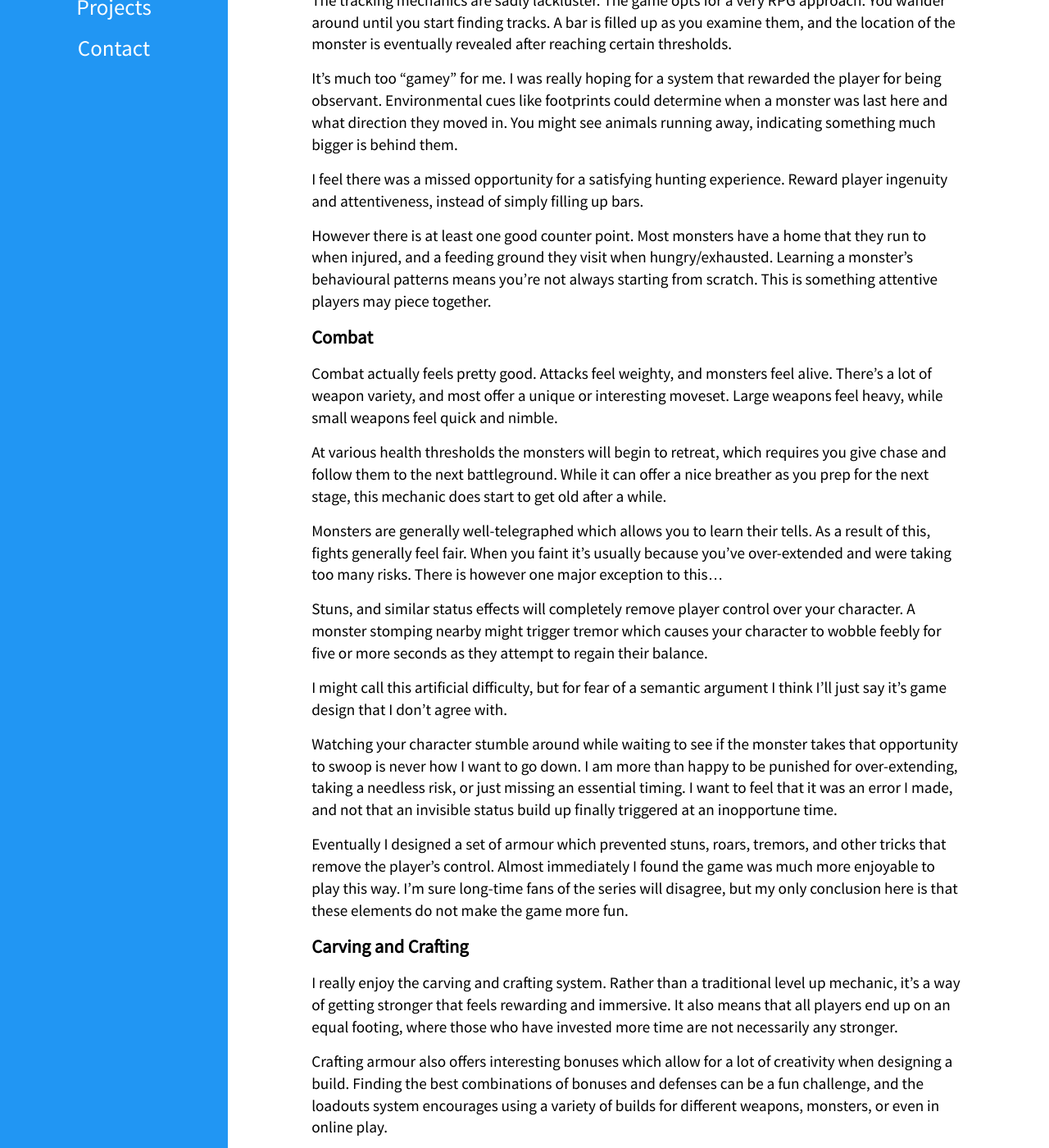
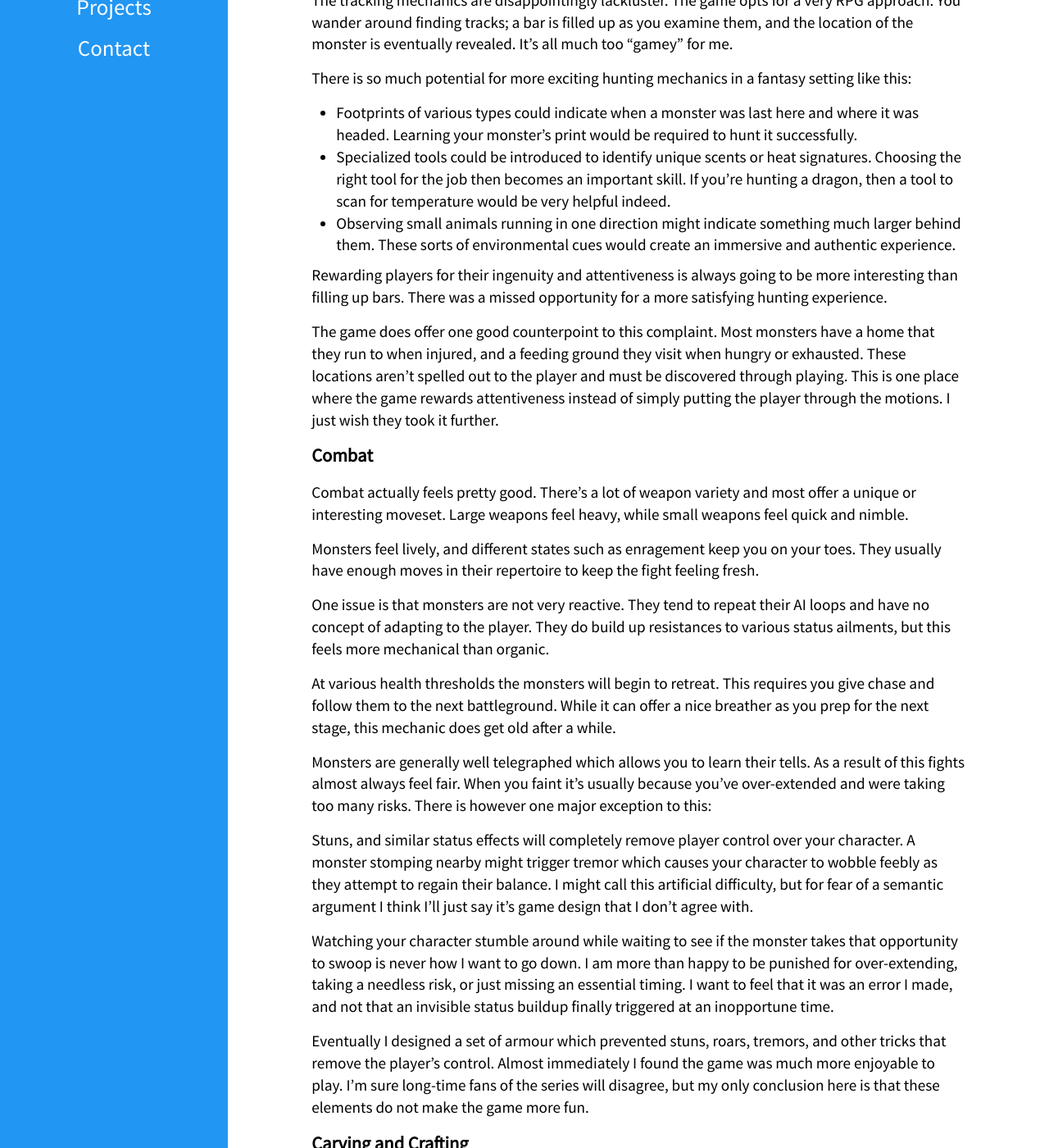
Before and after one commit to WesCook/wescook.github.io, a Jekyll site: the page built from blog/_posts/2019-03-10-monster-hunter-world.md, in a window 1280 px wide and 1400 px high, scrolled down 442 px. Shown: the whole window at 82% size. Built offline with Jekyll 4.4.1, drawn with Linux system fonts in a browser that asks for light colours; some of the changed text lies outside the part shown.

Commit message:
MHW post revision

```diff
--- a/blog/_posts/2019-03-10-monster-hunter-world.md
+++ b/blog/_posts/2019-03-10-monster-hunter-world.md
@@ -7,71 +7,81 @@ Monster Hunter: World checks a lot of boxes.  It has great map design, an except
 
 ## Monster Hunting
 
-The primary gameplay of Monster Hunter is of course hunting monsters.  Tracking and hunting monsters down to carve materials for your next upgrade.
+The primary gameplay of Monster Hunter is of course hunting monsters -- tracking monsters down to carve materials for your next upgrade.
 
 ### Tracking
 
-The tracking mechanics are sadly lackluster.  The game opts for a very RPG approach.  You wander around until you start finding tracks.  A bar is filled up as you examine them, and the location of the monster is eventually revealed after reaching certain thresholds.
+The tracking mechanics are disappointingly lackluster.  The game opts for a very RPG approach.  You wander around finding tracks; a bar is filled up as you examine them, and the location of the monster is eventually revealed.  It's all much too "gamey" for me.
 
-It's much too "gamey" for me.  I was really hoping for a system that rewarded the player for being observant.  Environmental cues like footprints could determine when a monster was last here and what direction they moved in.  You might see animals running away, indicating something much bigger is behind them.
+There is so much potential for more exciting hunting mechanics in a fantasy setting like this:
 
-I feel there was a missed opportunity for a satisfying hunting experience.  Reward player ingenuity and attentiveness, instead of simply filling up bars.
+* Footprints of various types could indicate when a monster was last here and where it was headed.  Learning your monster's print would be required to hunt it successfully.
+* Specialized tools could be introduced to identify unique scents or heat signatures.  Choosing the right tool for the job then becomes an important skill.  If you're hunting a dragon, then a tool to scan for temperature would be very helpful indeed.
+* Observing small animals running in one direction might indicate something much larger behind them.  These sorts of environmental cues would create an immersive and authentic experience.
 
-However there is at least one good counter point.  Most monsters have a home that they run to when injured, and a feeding ground they visit when hungry/exhausted.  Learning a monster's behavioural patterns means you're not always starting from scratch.  This is something attentive players may piece together.
+Rewarding players for their ingenuity and attentiveness is always going to be more interesting than filling up bars.  There was a missed opportunity for a more satisfying hunting experience.
+
+The game does offer one good counterpoint to this complaint.  Most monsters have a home that they run to when injured, and a feeding ground they visit when hungry or exhausted.  These locations aren't spelled out to the player and must be discovered through playing.  This is one place where the game rewards attentiveness instead of simply putting the player through the motions.  I just wish they took it further.
 
 ### Combat
 
-Combat actually feels pretty good.  Attacks feel weighty, and monsters feel alive.  There's a lot of weapon variety, and most offer a unique or interesting moveset.  Large weapons feel heavy, while small weapons feel quick and nimble.
+Combat actually feels pretty good.  There's a lot of weapon variety and most offer a unique or interesting moveset.  Large weapons feel heavy, while small weapons feel quick and nimble.
 
-At various health thresholds the monsters will begin to retreat, which requires you give chase and follow them to the next battleground.  While it can offer a nice breather as you prep for the next stage, this mechanic does start to get old after a while.
+Monsters feel lively, and different states such as enragement keep you on your toes.  They usually have enough moves in their repertoire to keep the fight feeling fresh.
 
-Monsters are generally well-telegraphed which allows you to learn their tells.  As a result of this, fights generally feel fair.  When you faint it's usually because you've over-extended and were taking too many risks.  There is however one major exception to this...
+One issue is that monsters are not very reactive.  They tend to repeat their AI loops and have no concept of adapting to the player.  They do build up resistances to various status ailments, but this feels more mechanical than organic.
 
-Stuns, and similar status effects will completely remove player control over your character.  A monster stomping nearby might trigger tremor which causes your character to wobble feebly for five or more seconds as they attempt to regain their balance.
+At various health thresholds the monsters will begin to retreat.  This requires you give chase and follow them to the next battleground.  While it can offer a nice breather as you prep for the next stage, this mechanic does get old after a while.
 
-I might call this artificial difficulty, but for fear of a semantic argument I think I'll just say it's game design that I don't agree with.
+Monsters are generally well telegraphed which allows you to learn their tells.  As a result of this fights almost always feel fair.  When you faint it's usually because you've over-extended and were taking too many risks.  There is however one major exception to this:
 
-Watching your character stumble around while waiting to see if the monster takes that opportunity to swoop is never how I want to go down.  I am more than happy to be punished for over-extending, taking a needless risk, or just missing an essential timing.  I want to feel that it was an error I made, and not that an invisible status build up finally triggered at an inopportune time.
+Stuns, and similar status effects will completely remove player control over your character.  A monster stomping nearby might trigger tremor which causes your character to wobble feebly as they attempt to regain their balance.  I might call this artificial difficulty, but for fear of a semantic argument I think I'll just say it's game design that I don't agree with.
 
-Eventually I designed a set of armour which prevented stuns, roars, tremors, and other tricks that remove the player's control.  Almost immediately I found the game was much more enjoyable to play this way.  I'm sure long-time fans of the series will disagree, but my only conclusion here is that these elements do not make the game more fun.
+Watching your character stumble around while waiting to see if the monster takes that opportunity to swoop is never how I want to go down.  I am more than happy to be punished for over-extending, taking a needless risk, or just missing an essential timing.  I want to feel that it was an error I made, and not that an invisible status buildup finally triggered at an inopportune time.
+
+Eventually I designed a set of armour which prevented stuns, roars, tremors, and other tricks that remove the player's control.  Almost immediately I found the game was much more enjoyable to play.  I'm sure long-time fans of the series will disagree, but my only conclusion here is that these elements do not make the game more fun.
 
 ### Carving and Crafting
 
-I really enjoy the carving and crafting system.  Rather than a traditional level up mechanic, it's a way of getting stronger that feels rewarding and immersive.  It also means that all players end up on an equal footing, where those who have invested more time are not necessarily any stronger.
+I really enjoy the carving and crafting system.  Rather than a traditional level up mechanic, it's a means of getting stronger that feels both rewarding and immersive.  It also means that all players end up on an equal footing, where those who have invested more time are not necessarily any stronger.
 
 Crafting armour also offers interesting bonuses which allow for a lot of creativity when designing a build.  Finding the best combinations of bonuses and defenses can be a fun challenge, and the loadouts system encourages using a variety of builds for different weapons, monsters, or even in online play.
 
-While carving does have an element of randomness, it's does in a convincingly immersive way.  Certain parts can also be encouraged to drop by focusing on breaking certain parts of the monster (for instance, its horn).  This makes obtaining rarer materials less of a hassle.
+While carving does have an element of randomness, it's done in a convincingly immersive way.  Certain materials can be encouraged to drop by focusing on breaking certain parts of the monster.  This makes obtaining rarer materials less of a hassle.
+
+Overall the carving and crafting mechanics work very well together and make for satisfying gameplay.
 
 ## Difficulty
 
 Most games offer a slowly-increasing difficulty curve, with the odd peak or trough to keep things interesting.  Monster Hunter: World, unfortunately, feels like a flat line.
 
-Gear can be farmed from monsters, which offers a nice progression as you move onto more difficult challenges.  As your gear is upgraded at the same rate as the monsters though, it can seem like you're spinning your wheels.  The story is constantly telling you that this next monster is the "really big one", and it never really delivers on that promise.
+As your gear is upgraded at approximately the same rate as the monsters, it can seem like you're spinning your wheels in place.  The story is constantly telling you that this next monster is the "really big one" but it never really delivers on that promise.
 
-Put bluntly, I found the game much too easy.  For a game to feel rewarding you must overcome adversity and I never felt like I was overcoming any serious challenge.  There was a short acclimation period when learning a new monster, and then it became just another creature to farm.  This feeling held throughout the game.  Even the run up to and final boss itself left me with no faints, only disappointment.
+For a game to feel rewarding you must overcome adversity, and I never felt like I was overcoming any serious challenge in MHW.  There was a short acclimation period when learning a new monster, and then it became just another creature to farm.  This feeling held throughout the game.  Even the run up to and final boss itself left me with no faints, and only a sense of ennui.
 
-Past a certain point in the game I would have liked to see armour values decreased.  This would still encourage variety from the various armour skills, but would allow difficulty to scale up as the game progressed.  Limiting the player to only one mantle, or removing the more powerful mantles (rocksteady and temporal) would also help with this.
+There's a few ways I would address this.  Past a certain point in the game I would have liked armour values to be decreased.  This would still encourage variety from the various armour skills but allow difficulty to scale up appropriately.  Limiting the player to only one mantle, or removing the more powerful mantles would also be a welcome change.
 
-I understand one of the goals with MHW was to make the game more accessible to a wider audience.  They surely accomplished this, but may have sacrificed too much on difficulty in the process.  A slider to enable a hard mode would not be unappreciated.
+I understand one of the goals with MHW was to make the game more accessible to a wider audience, and this goal was surely accomplished.  In the process however they may have sacrificed too much on the difficulty front.  A slider to enable a hard mode would not be unappreciated for those looking for more.
 
-Past the game's release, more difficult variants of monsters were also released.  Tempered monsters, and their direct upgrades arch-tempered monsters.  They too have more bark than bite.  It's possible that future "G-rank" monsters will step it up, but my guess is that new armour will quickly offset any difficulty increase.
+Past the game's release more difficult variants of monsters were introduced.  The original tempered monsters gave way to new arch-tempered variants (which are unfortunately time limited).  They have more bark than bite however, and quickly fell to the Rotten Vale.
+
+It's possible that future "G-rank" monsters will step it up, but my guess is that new armour will quickly offset any difficulty increase.
 
 ## Meownster Design
 
-One post-release monster did surprise me though, and that's Behemoth.  Behemoth is a large bull creature from the Final Fantasy series.  It's the first (and only) fight that I would describe as genuinely challenging.  It's also the fight that I had the most fun with, and may be the redeeming monster for me.
+One post-release monster did surprise me though, and that's Behemoth.  Behemoth is a large bull creature from the Final Fantasy series.  It's the first (and only) fight that I would describe as genuinely challenging.  It's also the fight that I had the most fun with, and may be the redeeming monster of the game for me.
 
 Both Behemoth and its upgraded form "Extreme Behemoth" require the player adapt their playstyle.  It's a punishing fight and very rewarding to complete.  My only real complaint is that it's a forced group fight.  The monster's health does not scale which means you have to rely on other players also playing perfectly.
 
-Other monsters have their charm as well.  The Paolumu is a personal favorite.  It expands like a puffer fish, and when excited may start running and fall flat on its face.  This attention to detail really gives the game its character.
+Putting aside difficulty, many other monsters have their charm as well.  The Paolumu is a personal favorite.  It expands like a puffer fish, and when excited runs until it falls flat on its face.  This attention to detail really gives the game its character.
 
-As you play through the story though, you'll find a number of monsters start feeling a bit samey.  The Uragaan feels a lot like the Radobaan.  The Lavasioth and Jyuratodus surely share a common ancestry.  And let's not even talk about the four variants of Rathalos/Rathian.
+As you play through the story though, you'll find a number of monsters start feeling a bit samey.  The Uragaan feels a lot like the Radobaan.  The Lavasioth and Jyuratodus surely share a common ancestry.  And let's not even talk about the four variants of Rathalos/Rathian.  I would have liked to see more variation within the existing monsters to give them more distinct identities.
 
-What's interesting to me is that there's many large monsters, and a handful of small monsters, but almost no medium monsters.  Filling in some more links in the food chain would make for a more convincing world.
+What's interesting to me is that while there's many large monsters, and a handful of small monsters, there are almost no medium monsters.  Filling in some more links in the food chain would make for a more convincing world.  Introducing more behaviours such as bathing and grazing would build on this even more.
 
 ## Complexity
 
-MHW is a fairly complex game.  There's many overlaying systems, and I suspect most are vestiges of previous games in the series.  Complexity however should not be mistaken for depth.  Many systems could have been, and likely should have been simplified.
+MHW is a fairly complex game.  There's many overlapping systems, and I suspect most are vestiges of previous games in the series.  Complexity however should not be mistaken for depth.  Many systems could have been, and likely should have been simplified.
 
 ### Quests
 
@@ -123,13 +133,13 @@ Even a year after release, there are still many bugs and rough edges that have n
 * Menu option names are completely undescriptive.
 * The game consistently prioritizes picking up rocks over valuable monster loot, and always at the worst times.
 
-These problems are readily apparent in playing the game.  My question is why they never came up during initial playtests.
+These problems are readily apparent in playing the game.  My question is why they never came up during initial playtests, or were addressed post-release.
 
 ### Streamlining
 
-Similarly, many of the game's systems seem designed with the expectation that players will do one thing, when they instead always do another.
+Similarly, many of the game's systems seem designed with the expectation that players will do one thing, while they actually opt for another.
 
-The timer at the end of the mission defaults to "Start expedition".  Never once have I intended to start an expedition after completing a quest, nor do the players I group up with online.  It vexes me that this is the default option.
+The timer at the end of the mission defaults to "Start expedition".  Never once have I intended to start an expedition after completing a quest, nor do the players I group up with online.  It vexes me that this is still the default option.
 
 If there is reason to start an expedition though, why not put us into expedition mode immediately and let us return to base whenever we want?  The timer offers little more than a forced time waster.
 
@@ -137,12 +147,14 @@ Most of the time you'll want to return to the hub after each quest to take care
 
 PC mods have shown just how much quality-of-life features can add to the game.  The mod [Improved NPC Locations](https://www.nexusmods.com/monsterhunterworld/mods/188) moves all NPCs into the Gathering Hub (or is it the Celestial Pursuit?).  This also encourages players to spend more time in the multiplayer area between missions.  The rest of Astora is singleplayer only, which really reduces the lively feel of the game.
 
-Even the main menu could be streamlined.  You're asked to start a lobby every time you create a new game.  Listing your friends who are online requires navigating to a submenu, when that's information that should be known before deciding to start a new lobby or not.
+Even the main menu could be streamlined.  Through multiple clicks, you're asked to start or join a lobby when you start the game.  Seeing if your friends have a lobby open requires navigating to a submenu, despite being information that should be visible before deciding to start a new lobby.
+
+It's a small issue, but sums up a lot of the design problems.
 
 ## Conclusion
 
 Monster Hunter: World has so much going for it, and that's what makes its flaws even more disappointing.  If I had a magic paintbrush I'd change one hundred little things about the game and I'm still not sure if I'd be done.
 
-Still, the game gets very close to being good.  It hits on a lot of great mechanics.  It eschews regular RPG leveling and encourages interesting build designs.  It looks good, sounds good, and sometimes even plays good.  I just wish it didn't leave me constantly scratching my head.
+Still, the game gets very close to being good.  It hits on a lot of great mechanics and makes bold decisions.  It eschews standard RPG leveling and encourages player choice in many areas.  It looks good, sounds good, and sometimes even plays good.  I just wish it didn't leave me constantly scratching my head.
 
-I'm giving the game a lukewarm thumbs up.  I hope the developers continue to innovate on the Monster Hunter formula, and spend a little more time polishing up those rough edges.
+I'm giving the game a lukewarm thumbs up.  I hope the developers continue to innovate on the Monster Hunter formula because they're moving in the right direction.  They need to spend a little more time polishing the rough edges and making sure their design lines up with how players are actually playing the game.
```
Also changed, not shown: other parts of blog/_posts/2019-03-10-monster-hunter-world.md (+2 -2 lines).
